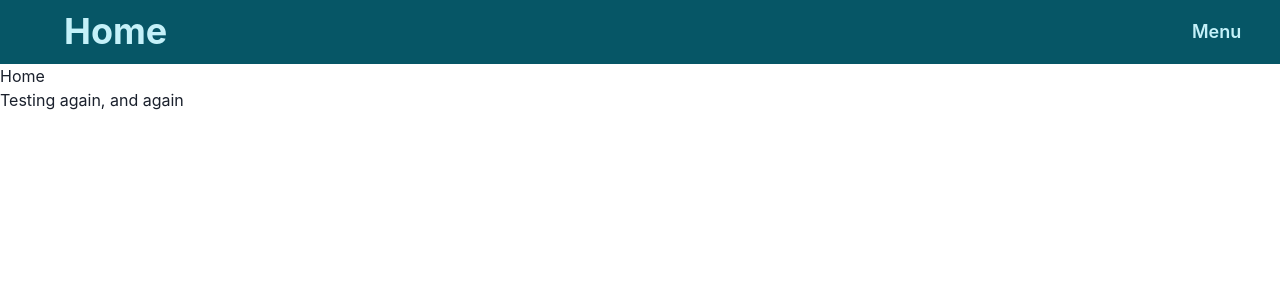
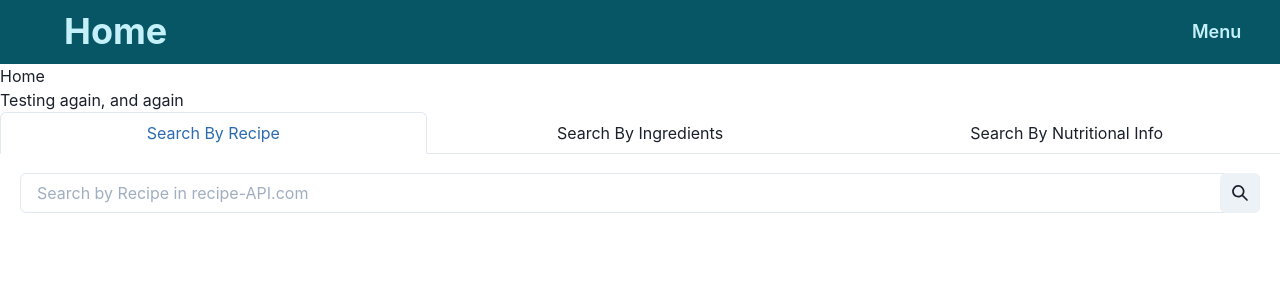
Before and after one commit to coderhood-dev/equipo-4, a React (Create React App) app: page / in a window 1280 px wide. Shown: the top 300 px of the page. Built offline with nearby package versions, Linux system fonts and the light colour scheme.

Commit message:
SearchBox interface working

```diff
--- a/package.json
+++ b/package.json
@@ -3,6 +3,7 @@
   "version": "0.1.0",
   "private": true,
   "dependencies": {
+    "@chakra-ui/icons": "^1.0.1",
     "@chakra-ui/react": "^1.0.1",
     "@emotion/react": "^11.1.1",
     "@emotion/styled": "^11.0.0",
--- a/src/components/Home.jsx
+++ b/src/components/Home.jsx
@@ -1,5 +1,6 @@
 import React from 'react';
 import Header from './Header';
+import SearchBox from './SearchBox';
 
 const Home = () => {
   return (
@@ -7,6 +8,7 @@ const Home = () => {
       <Header pagename="Home" />
       <h1>Home</h1>
       <p> Testing again, and again</p>
+      <SearchBox />
     </div>
   );
 };
--- /dev/null
+++ b/src/components/SearchBox.jsx
@@ -0,0 +1,71 @@
+import React from 'react';
+import {
+  Input,
+  InputGroup,
+  InputRightElement,
+  IconButton,
+  Tabs,
+  TabList,
+  TabPanels,
+  Tab,
+  TabPanel,
+} from '@chakra-ui/react';
+import { SearchIcon } from '@chakra-ui/icons';
+import SearchBoxQuery from './SearchBoxQuery';
+
+function SearchBox() {
+  // 1. Create the component
+  function DataTabs({ data }) {
+    return (
+      <Tabs isFitted variant="enclosed">
+        <TabList>
+          {data.map((element) => (
+            <Tab key={element.label}> Search By {element.label}</Tab>
+          ))}
+        </TabList>
+        <TabPanels>
+          {data.map((element) => (
+            <TabPanel p={5} key={element.label}>
+              <InputGroup size="md">
+                <Input
+                  pr="4.5rem"
+                  placeholder={`Search by ${element.label} in ${element.URL}`}
+                  id={`searchBy${element.label}`}
+                />
+                <InputRightElement>
+                  <IconButton
+                    aria-label={`Search by ${element.label}`}
+                    icon={<SearchIcon />}
+                    onClick={() => SearchBoxQuery(element)}
+                  />
+                </InputRightElement>
+              </InputGroup>
+            </TabPanel>
+          ))}
+        </TabPanels>
+      </Tabs>
+    );
+  }
+
+  // 2. Create an array of data
+  const tabData = [
+    {
+      label: 'Recipe',
+      URL: 'recipe-API.com',
+    },
+    {
+      label: 'Ingredients',
+      URL: 'ingredients-API.com',
+    },
+
+    {
+      label: 'Nutritional Info',
+      URL: 'nut-info-API.com',
+    },
+  ];
+
+  // 3. Pass the props and chill!
+  return <DataTabs data={tabData} />;
+}
+
+export default SearchBox;
--- /dev/null
+++ b/src/components/SearchBoxQuery.jsx
@@ -0,0 +1,5 @@
+const SearchBoxQuery = (searchPair) => {
+  console.log(`Query ${searchPair.label} in ${searchPair.URL}`);
+};
+
+export default SearchBoxQuery;
```
Also changed, not shown: 1 other file (tests, documents, lock files or other folders).
